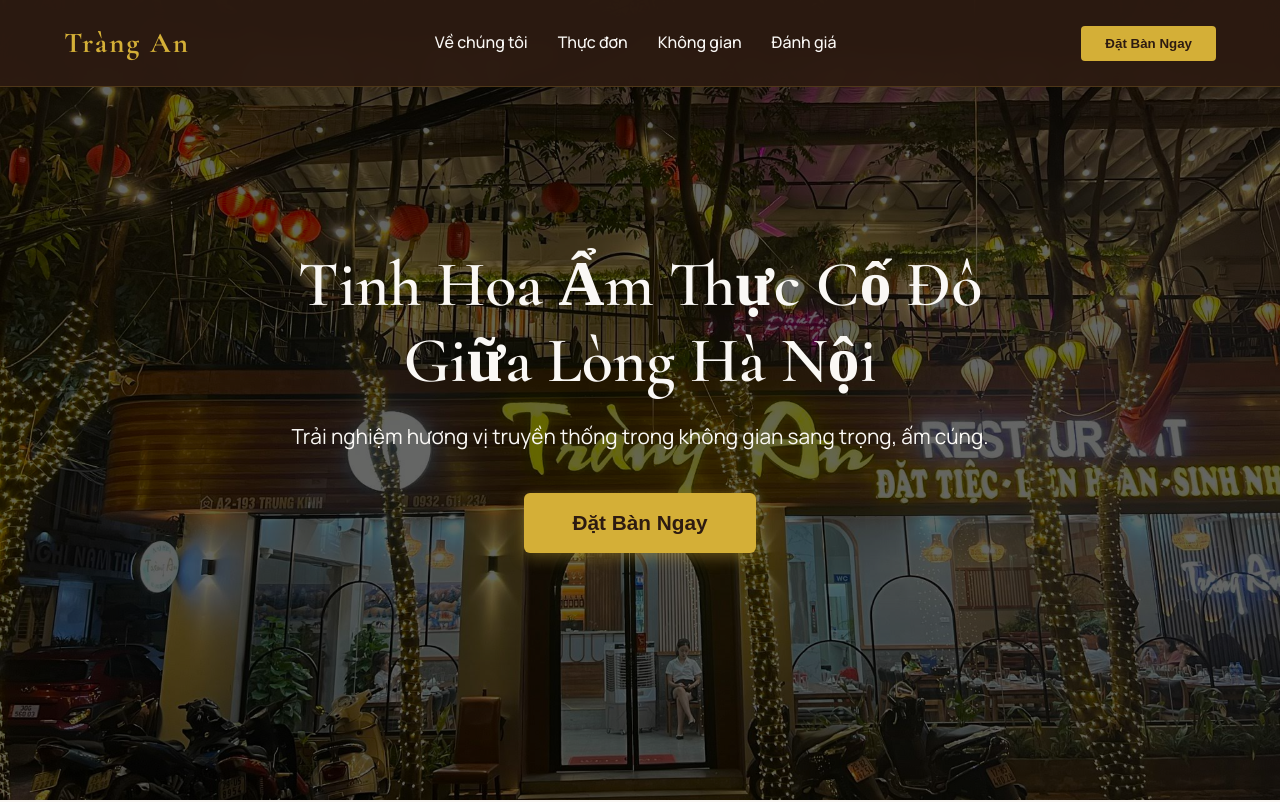
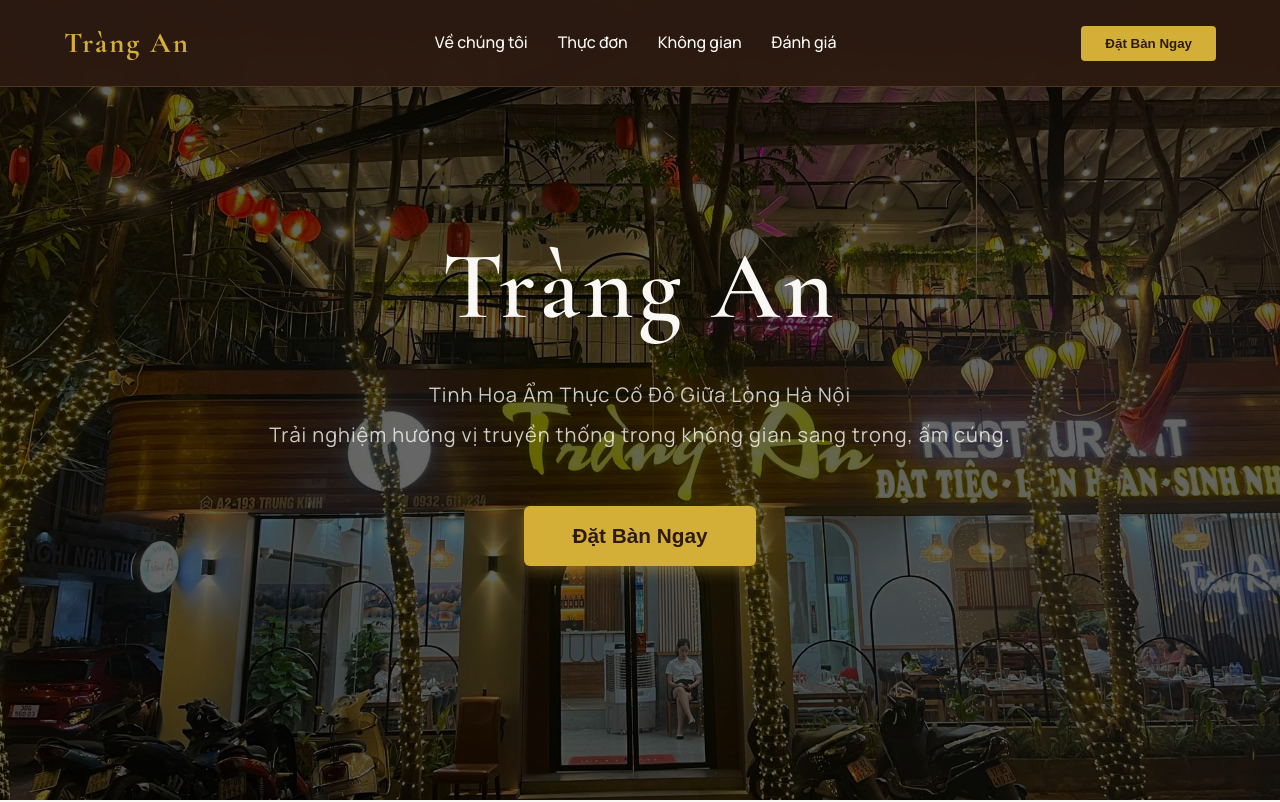
Before and after one commit to thainhhe/TrangAn_Restaurant_by_thainh26, a React (Vite) app: page / in a window 1280 px wide. Shown: the top 802 px of the page. Built offline with nearby package versions, Linux system fonts and the light colour scheme; no server answers.

Commit message:
fix: text

```diff
--- a/src/App.tsx
+++ b/src/App.tsx
@@ -43,12 +43,14 @@ function App() {
         <button className="btn-primary" onClick={openModal}>Đặt Bàn Ngay</button>
       </header>
 
-      {/* Hero Section */}
       <section className="hero">
         <div className="hero-overlay"></div>
         <div className="hero-content">
-          <h1>Tinh Hoa Ẩm Thực Cố Đô Giữa Lòng Hà Nội</h1>
-          <p>Trải nghiệm hương vị truyền thống trong không gian sang trọng, ấm cúng.</p>
+          <h1>Tràng An</h1>
+          <p>
+            Tinh Hoa Ẩm Thực Cố Đô Giữa Lòng Hà Nội<br />
+            Trải nghiệm hương vị truyền thống trong không gian sang trọng, ấm cúng.
+          </p>
           <button className="btn-large" onClick={openModal}>Đặt Bàn Ngay</button>
         </div>
       </section>
--- a/src/index.css
+++ b/src/index.css
@@ -178,21 +178,33 @@ h4 {
 .hero-content {
   position: relative;
   z-index: 1;
-  max-width: 800px;
+  width: 100%;
+  max-width: 1000px;
   padding: 0 20px;
+  display: flex;
+  flex-direction: column;
+  align-items: center;
+  gap: 36px;
 }
 
 .hero-content h1 {
-  font-size: 4rem;
-  margin-bottom: 20px;
+  font-size: 96px;
+  margin: 0;
   color: var(--bg-light);
-  line-height: 1.2;
+  line-height: 1.1;
+  letter-spacing: 4px;
 }
 
 .hero-content p {
-  font-size: 1.3rem;
-  margin-bottom: 40px;
-  color: var(--bg-light);
+  font-size: 20px;
+  margin: 0;
+  color: rgba(250, 248, 245, 0.8);
+  letter-spacing: 1px;
+  line-height: 2;
+}
+
+.hero-content .btn-large {
+  margin-top: 15px;
 }
 
 /* About */
@@ -404,6 +416,12 @@ h4 {
 }
 
 @media (max-width: 600px) {
+
+  .section-title,
+  .about-text h2 {
+    font-size: 1.8rem;
+  }
+
   .nav-links {
     display: none;
   }
```
